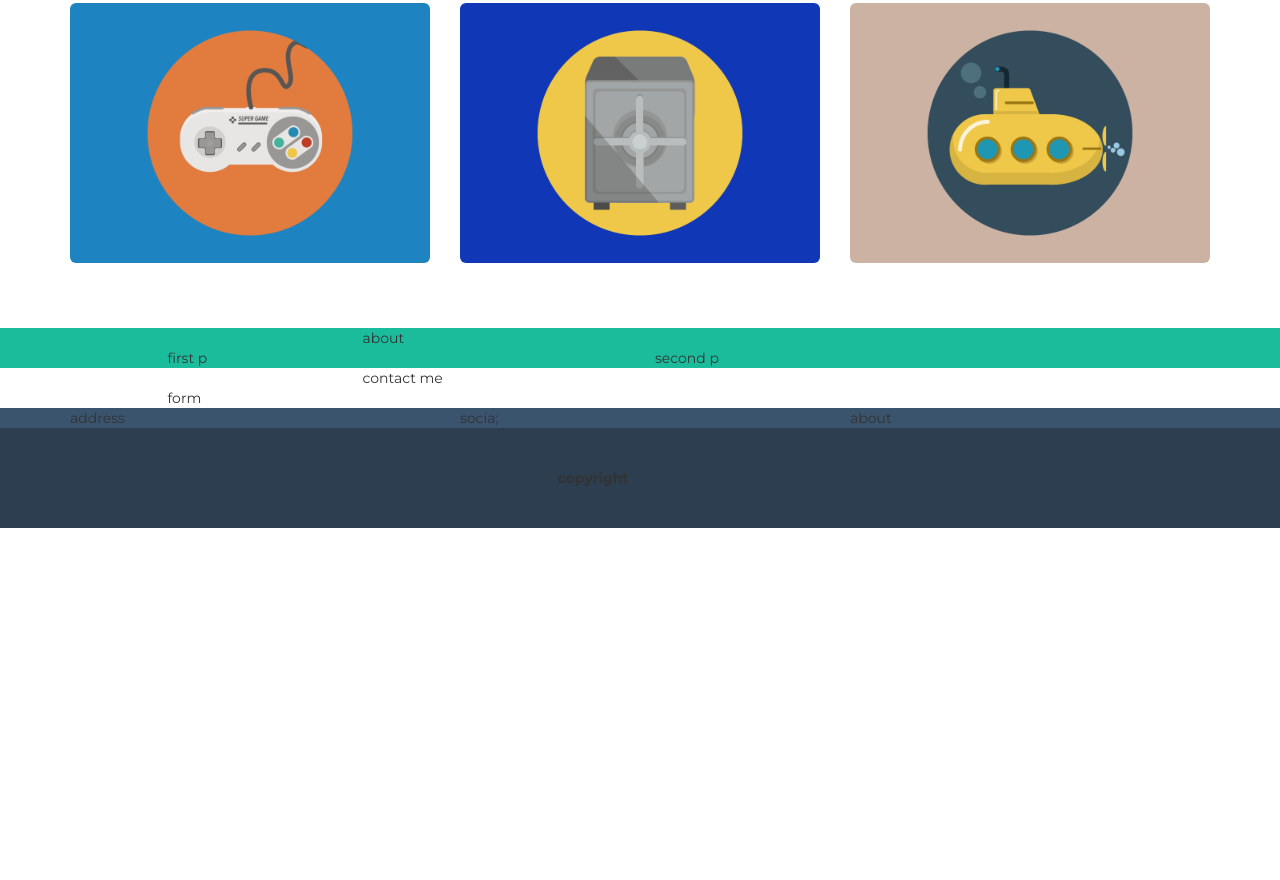
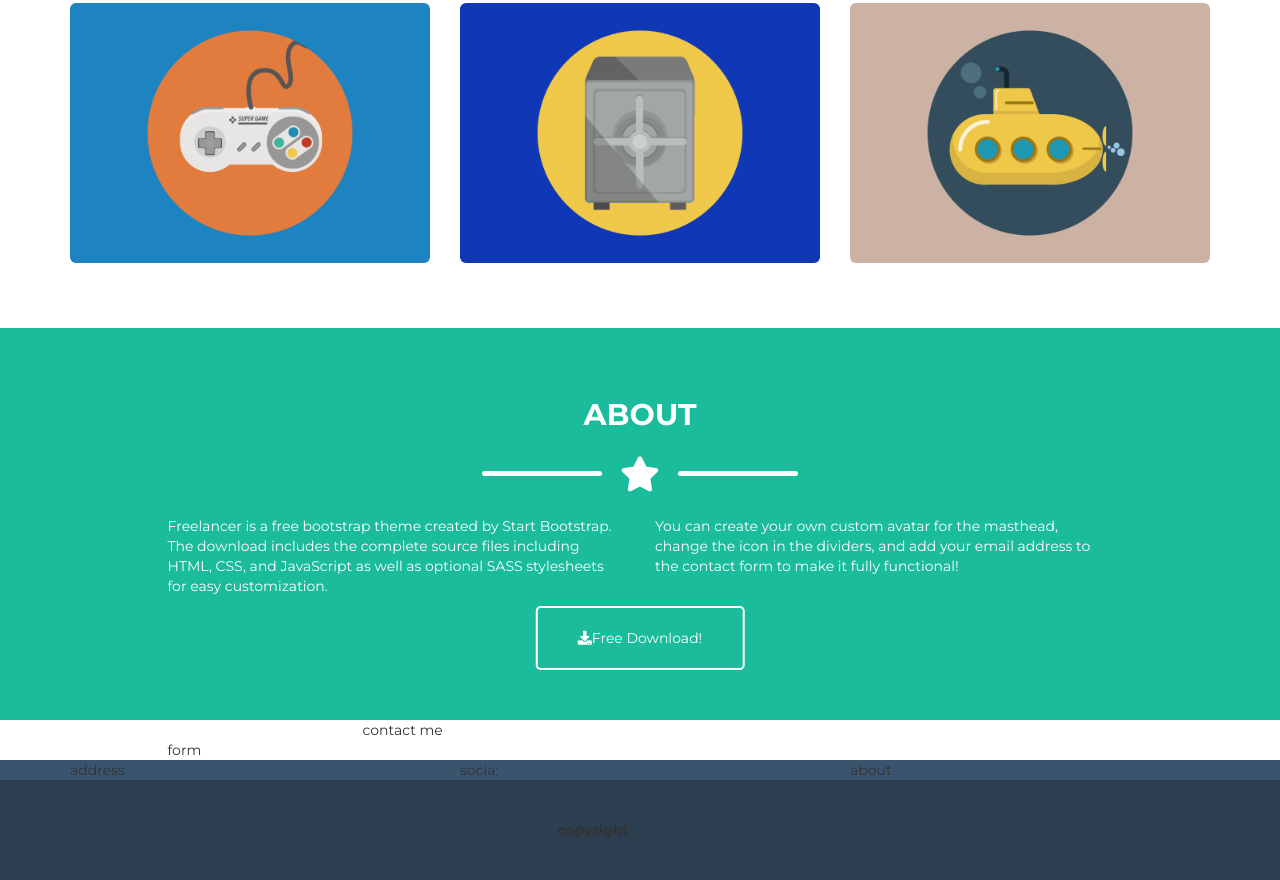
Before and after one commit to Dueel/html-css-bootstrap-freelancer, a plain HTML site: page index.html in a window 1280 px wide. Shown: the part 1151-2031 px from the top of the page. Before the commit the page ends 1679 px from the top, so only its background shows below. Drawn offline with nearby package versions, Linux system fonts and the light colour scheme.

Commit message:
sezione about

```diff
--- a/css/master.css
+++ b/css/master.css
@@ -34,11 +34,12 @@ h1, h2{
   font-weight: 700;
 }
 
-#portfolio{
+#portfolio, #about{
   padding: 50px 0;
 }
 
 #about{
+  color: white;
   background-color: #1ABC9C;
 }
 
@@ -98,3 +99,13 @@ header h1{
 #portfolio img{
   max-width: 100%;
 }
+
+#about button{
+  padding: 20px 40px;
+  background-color: #1ABC9C;
+  border: 2px solid white;
+  border-radius: 5px;
+  position: relative;
+  left: 50%;
+  transform: translateX(-50%);
+}
--- a/index.html
+++ b/index.html
@@ -115,8 +115,13 @@
 
           <div class="row">
             <div class="col-xs-6 col-xs-offset-3">
-              <div class="contained">
-                about
+              <div class="contained text-center">
+                <h2>ABOUT</h2>
+                <div class="star">
+                  <hr>
+                  <i class="fas fa-star"></i>
+                  <hr>
+                </div>
               </div>
             </div>
           </div>
@@ -124,15 +129,16 @@
           <div class="row">
             <div class="col-xs-8 col-xs-offset-2 col-md-4 col-md-offset-2 col-lg-5 col-lg-offset-1">
               <div class="contained">
-                first p
+                <p>Freelancer is a free bootstrap theme created by Start Bootstrap. The download includes the complete source files including HTML, CSS, and JavaScript as well as optional SASS stylesheets for easy customization.</p>
               </div>
             </div>
             <div class="col-xs-8 col-xs-offset-2 col-md-4 col-md-offset-0 col-lg-5">
               <div class="contained">
-                second p
+                <p>You can create your own custom avatar for the masthead, change the icon in the dividers, and add your email address to the contact form to make it fully functional!</p>
               </div>
             </div>
           </div>
+          <button type="button" name="button"><i class="fas fa-download"></i>Free Download!</button>
 
         </div>
       </section>
```
